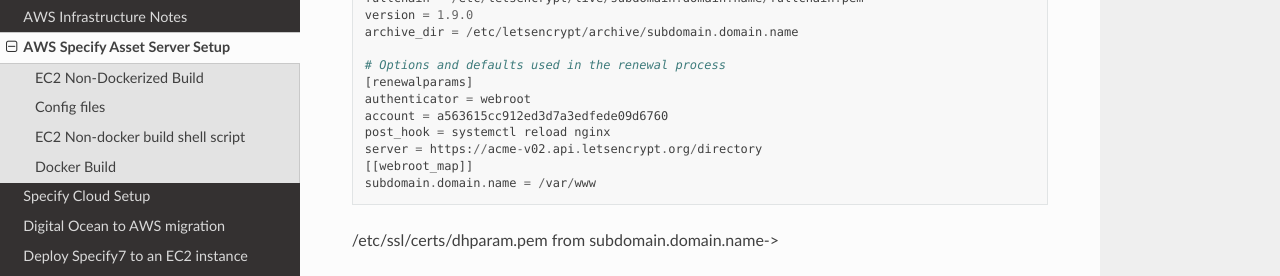
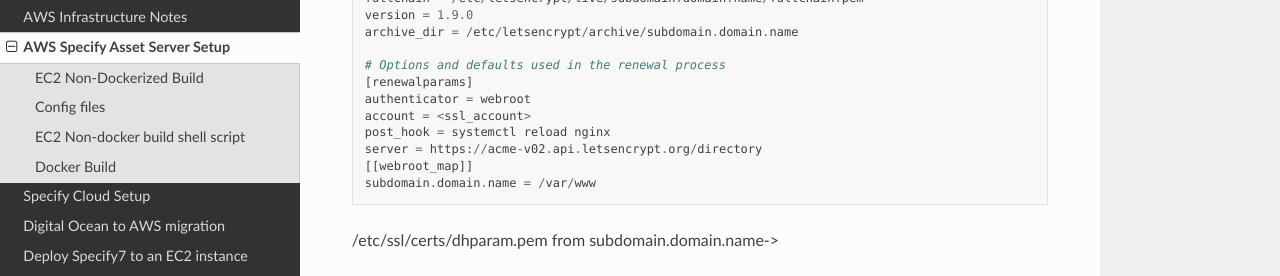
Before and after one commit to specify/specify.github.io, a Sphinx documentation site: the page built from sphinx/aws/aws_specify_asset_server_setup.md, in a window 1280 px wide and 900 px high, scrolled down 3672 px. Shown: the part 151-427 px from the top of the window. Built offline with Sphinx 7.4.7 and the Read the Docs theme 2.0.0, drawn with Linux system fonts in a browser that asks for light colours; pages that are not in the unit, such as notebooks, are missing from menus.

Commit message:
hid essl account

```diff
--- a/sphinx/aws/aws_specify_asset_server_setup.md
+++ b/sphinx/aws/aws_specify_asset_server_setup.md
@@ -214,7 +214,7 @@ archive_dir = /etc/letsencrypt/archive/subdomain.domain.name
 # Options and defaults used in the renewal process
 [renewalparams]
 authenticator = webroot
-account = a563615cc912ed3d7a3edfede09d6760
+account = <ssl_account>
 post_hook = systemctl reload nginx
 server = https://acme-v02.api.letsencrypt.org/directory
 [[webroot_map]]
```
